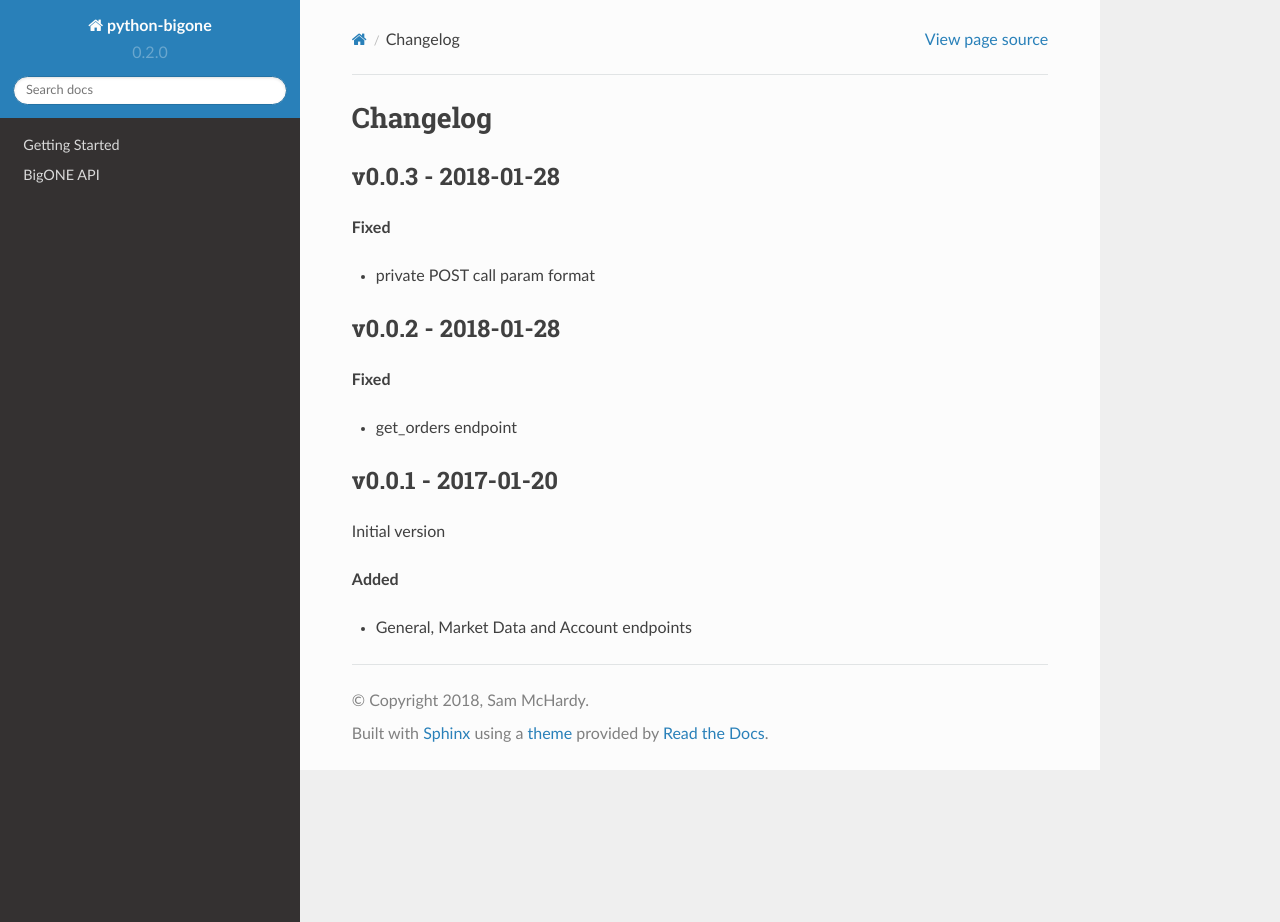
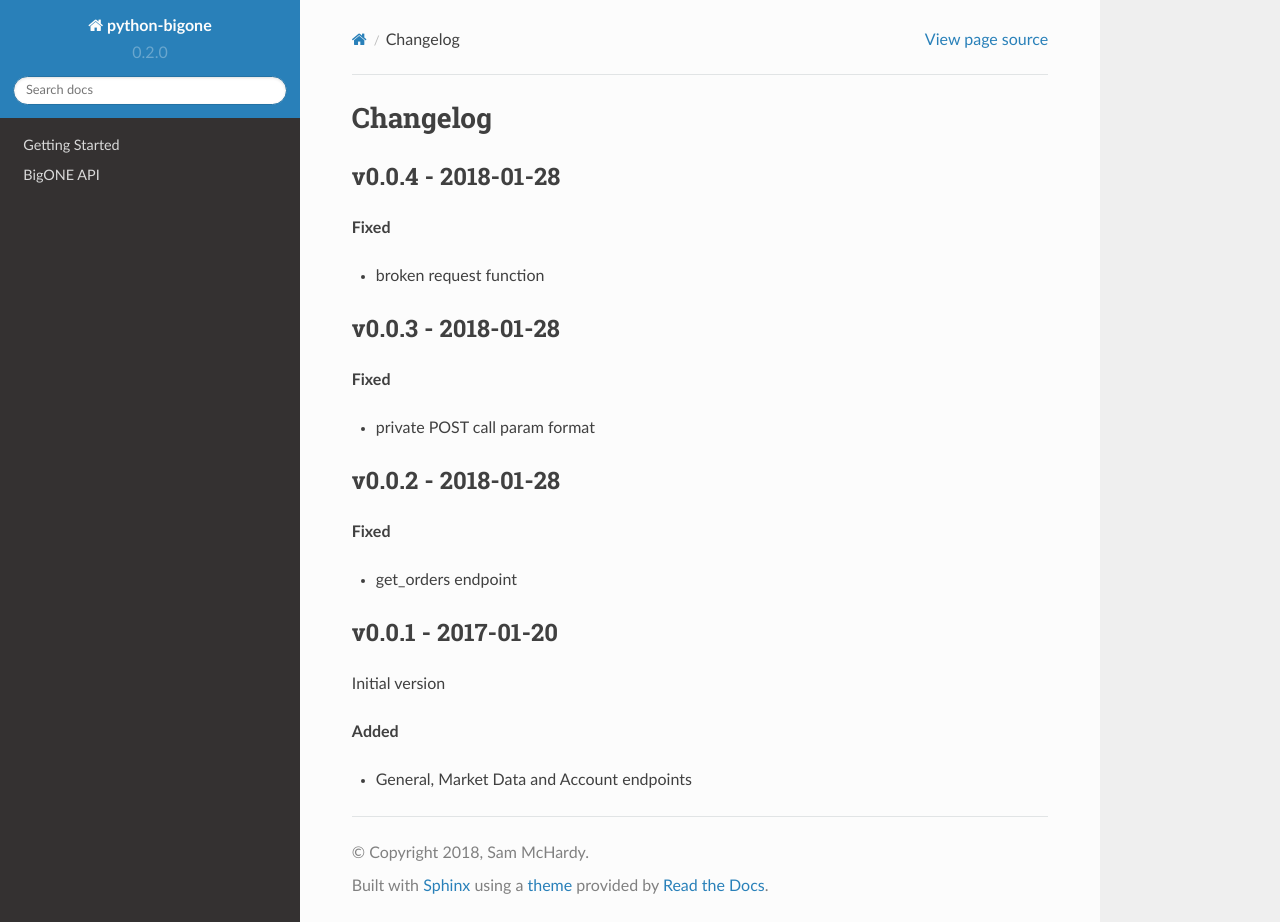
Before and after one commit to sammchardy/python-bigone, a Sphinx documentation site: the page built from docs/changelog.rst, in a window 1280 px wide and 922 px high. Built offline with Sphinx 7.4.7 and the Read the Docs theme 2.0.0, drawn with Linux system fonts in a browser that asks for light colours; formulas are drawn with MathJax 3.

Commit message:
Update to v0.0.4

```diff
--- a/README.rst
+++ b/README.rst
@@ -1,5 +1,5 @@
 ===============================
-Welcome to python-bigone v0.0.3
+Welcome to python-bigone v0.0.4
 ===============================
 
 .. image:: https://img.shields.io/pypi/v/python-bigone.svg
--- a/docs/changelog.rst
+++ b/docs/changelog.rst
@@ -1,5 +1,12 @@
 Changelog
 =========
+
+v0.0.4 - 2018-01-28
+^^^^^^^^^^^^^^^^^^^
+
+**Fixed**
+
+- broken request function
 
 v0.0.3 - 2018-01-28
 ^^^^^^^^^^^^^^^^^^^
--- a/setup.py
+++ b/setup.py
@@ -3,7 +3,7 @@ from setuptools import setup
 
 setup(
     name='python-bigone',
-    version='0.0.3',
+    version='0.0.4',
     packages=['bigone'],
     description='BigONE REST API python implementation',
     url='https://github.com/sammchardy/python-bigone',
```
